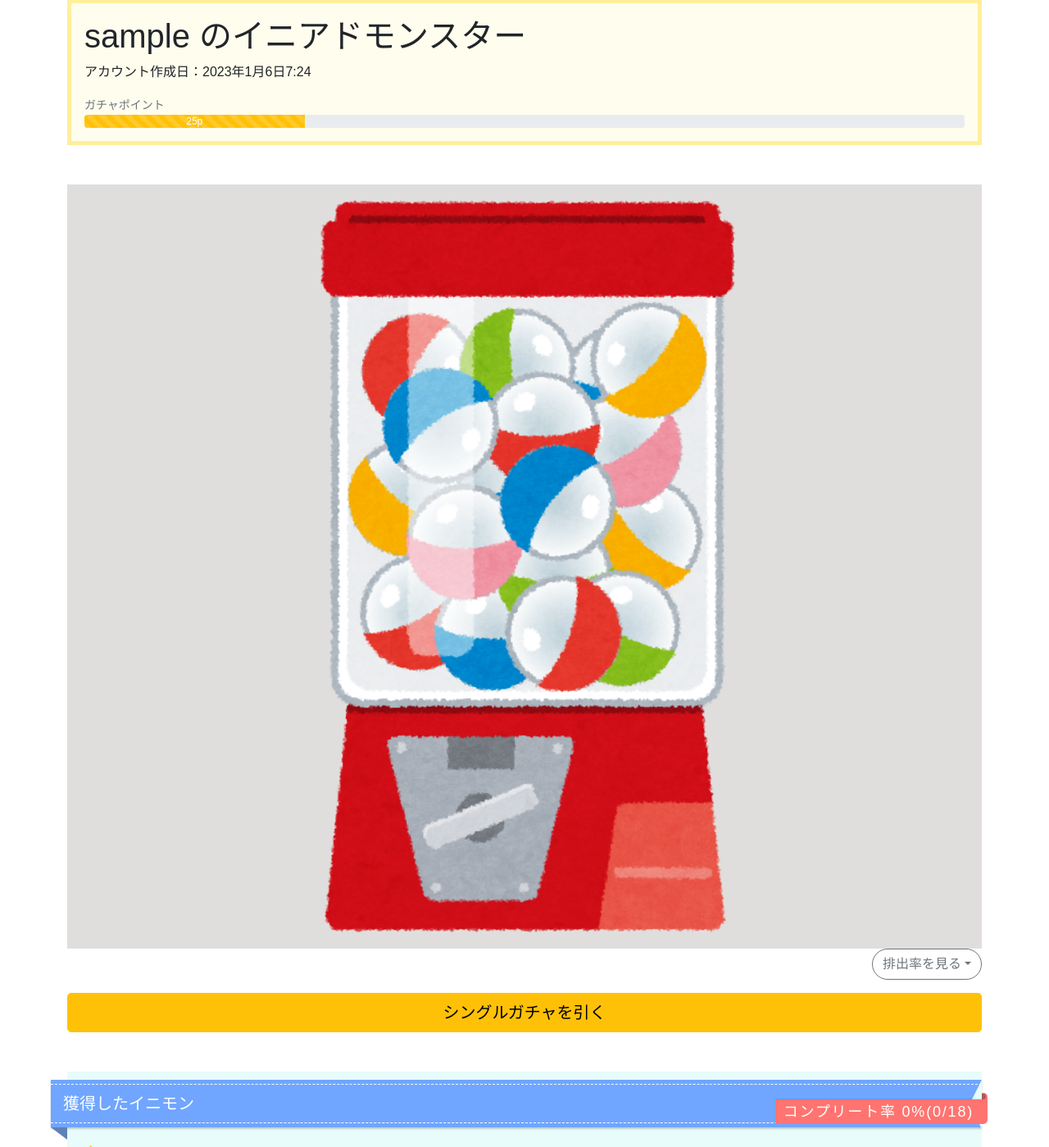
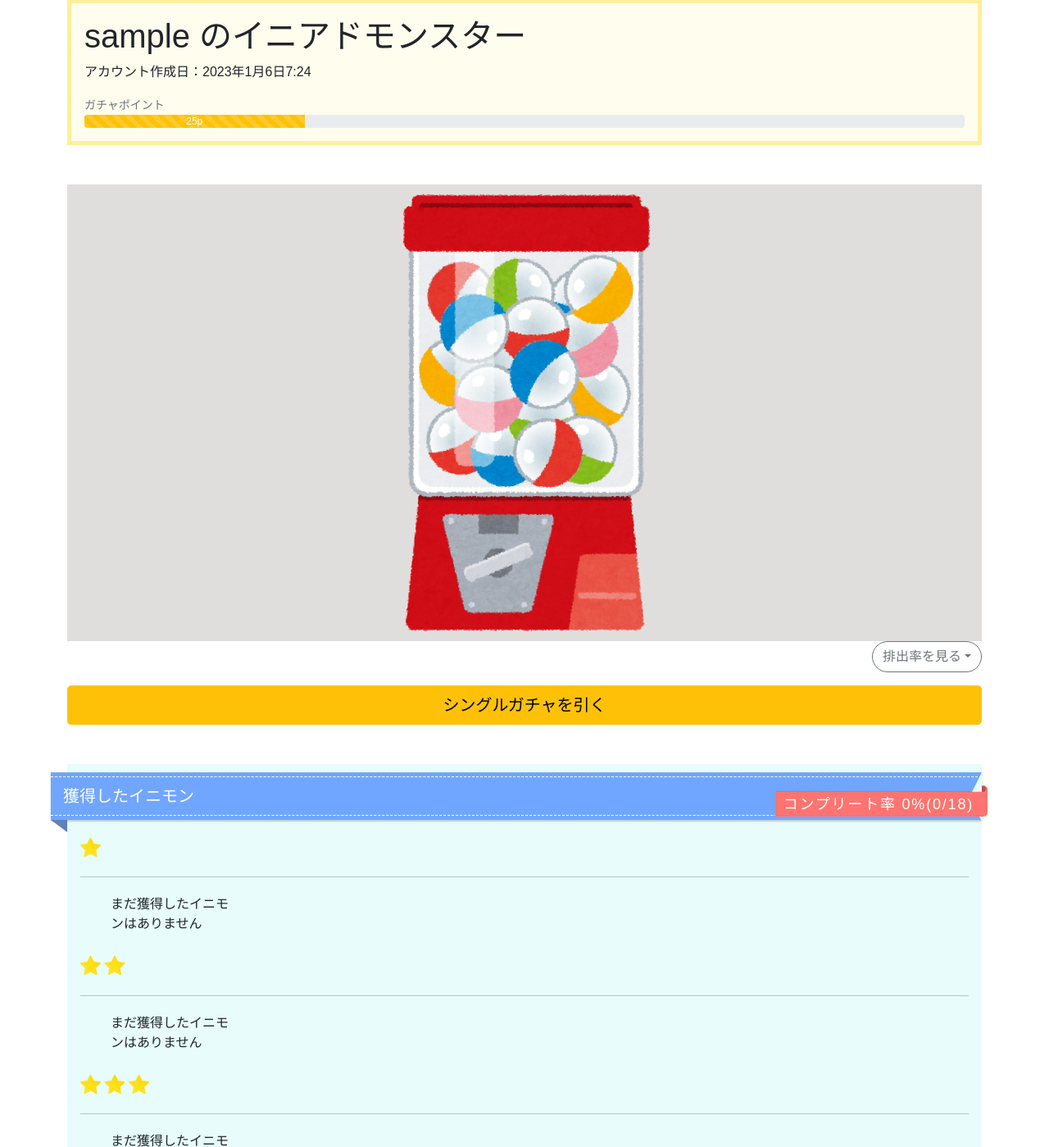
Before and after one commit to Chicken-iniad/Gacha, a Django app: page /user/ in a window 1280 px wide. Shown: the part 119-1518 px from the top of the page at 82% size. Run offline with Django 4.2, Linux system fonts and the light colour scheme; the visitor is signed in with stand-in values (Sample User, id 1); data that the repository does not hold is empty.

Commit message:
ガチャ画像サイズを修正

```diff
--- a/gacha/templates/gacha/user.html
+++ b/gacha/templates/gacha/user.html
@@ -66,7 +66,7 @@
     }
 
     .gacha img {
-      width: 60%;
+      width: 400px;
     }
 
     .dropdown {
```
